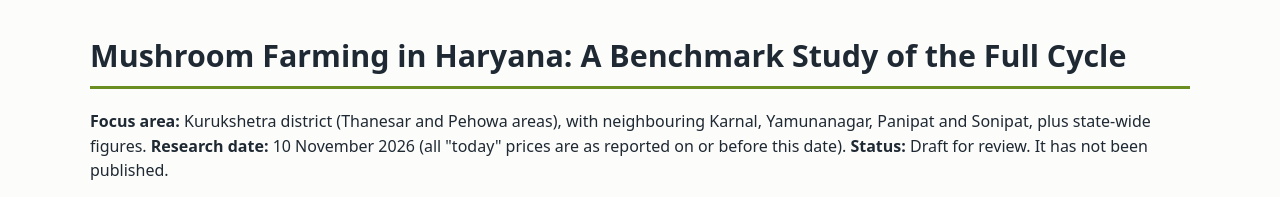
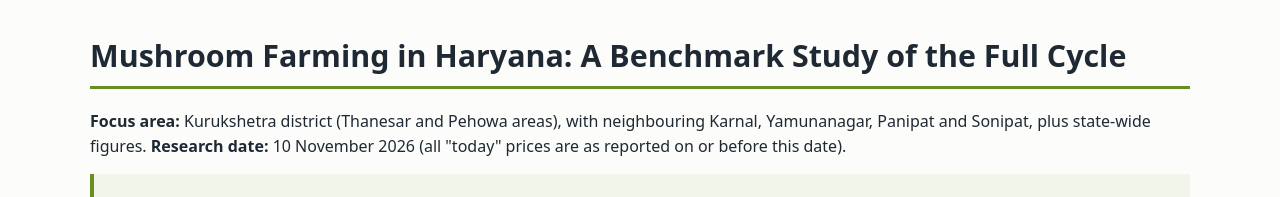
Before and after one commit to anandvip/mushroom-haryana, a plain HTML site: page index.html in a window 1280 px wide. Shown: the top 197 px of the page. Drawn offline with Linux system fonts and the light colour scheme.

Commit message:
fix: robots meta per brief, add disclaimer, clear draft line and footer

```diff
--- a/index.html
+++ b/index.html
@@ -1,12 +1,11 @@
 <!DOCTYPE html>
-<html lang="en"><head><meta charset="utf-8"><meta name="viewport" content="width=device-width,initial-scale=1"><meta name="robots" content="noindex, nofollow, noai, noimageai"><meta name="googlebot" content="noindex, nofollow"><title>Mushroom Farming in Haryana: Benchmark Study (Nov 2026)</title><style>body{font-family:system-ui,-apple-system,Segoe UI,Roboto,sans-serif;max-width:1100px;margin:2rem auto;padding:0 1rem;line-height:1.55;color:#1f2933;background:#fcfcfa}
+<html lang="en"><head><meta charset="utf-8"><meta name="viewport" content="width=device-width,initial-scale=1"><meta name="robots" content="noindex, nofollow, noarchive, noimageindex"><meta name="googlebot" content="noindex, nofollow, noarchive, noimageindex"><title>Mushroom Farming in Haryana: Benchmark Study (Nov 2026)</title><style>body{font-family:system-ui,-apple-system,Segoe UI,Roboto,sans-serif;max-width:1100px;margin:2rem auto;padding:0 1rem;line-height:1.55;color:#1f2933;background:#fcfcfa}
 h1{font-size:1.9rem;border-bottom:3px solid #6b8e23;padding-bottom:.4rem}h2{margin-top:2.2rem;color:#3d5a1e;border-bottom:1px solid #ddd;padding-bottom:.2rem}h3{color:#4a6b25}
 table{border-collapse:collapse;width:100%;margin:1rem 0;font-size:.9rem;display:block;overflow-x:auto}th,td{border:1px solid #d5d9d0;padding:.45rem .6rem;vertical-align:top;text-align:left}th{background:#eef3e6}tr:nth-child(even) td{background:#f7f9f4}
 blockquote{border-left:4px solid #6b8e23;background:#f2f6ea;margin:1rem 0;padding:.6rem 1rem}a{color:#2b6cb0;word-break:break-all}code{background:#eee;padding:0 .25rem;border-radius:3px}hr{border:0;border-top:1px solid #ddd;margin:2rem 0}</style></head><body>
 <h1>Mushroom Farming in Haryana: A Benchmark Study of the Full Cycle</h1>
 <p><strong>Focus area:</strong> Kurukshetra district (Thanesar and Pehowa areas), with neighbouring Karnal, Yamunanagar, Panipat and Sonipat, plus state-wide figures.
-<strong>Research date:</strong> 10 November 2026 (all "today" prices are as reported on or before this date).
-<strong>Status:</strong> Draft for review. It has not been published.</p>
+<strong>Research date:</strong> 10 November 2026 (all "today" prices are as reported on or before this date).</p>
 <blockquote>
 <p><strong>How to read this study.</strong> Every claim has a numbered source [S#] with the date of the figure. Anything I could not check against a primary or reliable source is marked <strong>Unverified</strong>. Where public data does not exist, the study says so. Prices change daily, so treat them as reference points, not quotes. This study is general information. It is not financial or investment advice.</p>
 </blockquote>
@@ -874,5 +873,6 @@ blockquote{border-left:4px solid #6b8e23;background:#f2f6ea;margin:1rem 0;paddin
 <li><strong>[S37]</strong> Horo &amp; Singh, "Cost-Return Analysis of Mushroom Enterprise in Punjab and Haryana" (ISADP). <a href="https://doi.org/10.63066/23220457.33.2.010">https://doi.org/10.63066/23220457.33.2.010</a> (OK; abstract not yet posted)</li>
 </ul>
 <hr />
-<p><em>Prepared as a draft research study, Nov 2026. General information only; not financial or investment advice. Check prices, fees and scheme terms with the source before acting.</em></p>
+<p><strong>Disclaimer:</strong> A study conducted by Vipul Anand using Grok chief of staff and research team lead. Special thanks to engineering team for publishing it to make it available for those interested in diversifying from mono culture in haryana from wheat and paddy cycles and looking forward to adapting variety of crops in the future timelines.</p>
+<p><em>Research study, Nov 2026. General information only; not financial or investment advice. Check prices, fees and scheme terms with the source before acting.</em></p>
 </body></html>
```
